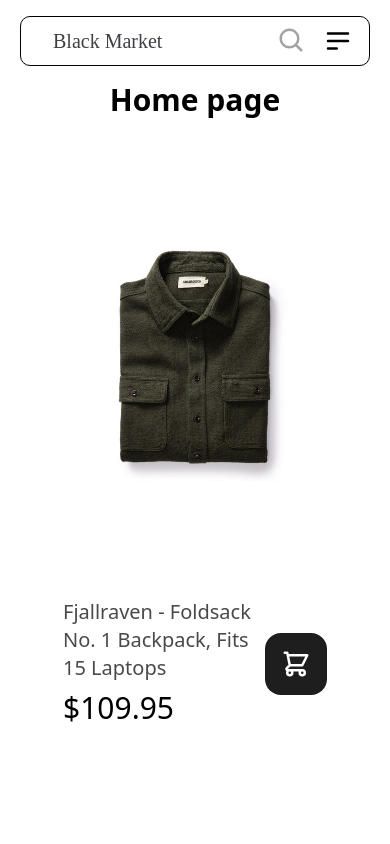
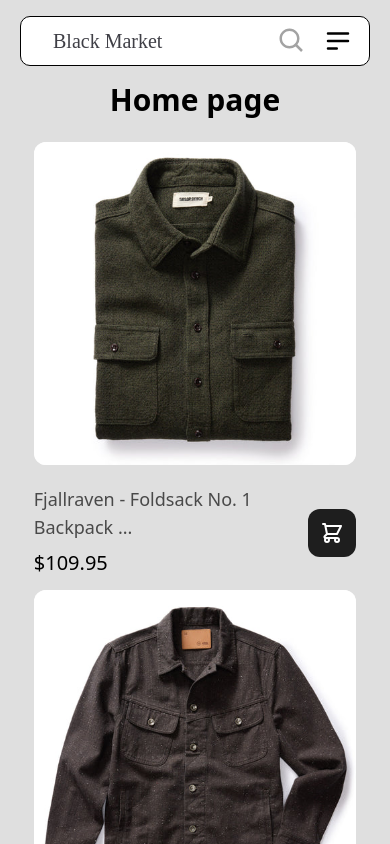
Before and after one commit to victorchrollo14/mernEcommerce, a React (Vite) app in the folder client/: page / in a window 390 px wide. Shown: the top 844 px of the page. Built offline with nearby package versions, Linux system fonts and the light colour scheme; a web font is replaced by a local one.

Commit message:
Updated Card Responsiveness for mobile

```diff
--- a/client/src/components/HomeProductCard.jsx
+++ b/client/src/components/HomeProductCard.jsx
@@ -2,7 +2,7 @@
 function HomeProductCard(props) {
 	const data = {
 		"id": 1,
-		"title": "Fjallraven - Foldsack No. 1 Backpack, Fits 15 Laptops",
+		"title": "Fjallraven - Foldsack No. 1 Backpack Fits 15 Laptops",
 		"price": 109.95,
 		"description": "Your perfect pack for everyday use and walks in the forest. Stash your laptop (up to 15 inches) in the padded sleeve, your everyday",
 		"category": "men's clothing",
@@ -12,17 +12,28 @@
 			"count": 120
 		}
 	}
+
+	function truncateText(text, maxLength) {
+		if (text.length <= maxLength) {
+			return text;
+		} else {
+			return text.substring(0, maxLength - 3) + '...';
+		}
+	}
+
+	const maxLength = 40;
+	const truncatedTitle = truncateText(data.title, maxLength);
 	return (
-		<div className="product-card w-[28rem] h-[37rem] rounded-lg m-6 flex flex-col">
+		<div className="product-card w-[26rem] h-[25rem] md:h-[37rem] md:w-[32rem] rounded-lg m-6 flex flex-col">
 			<div className="product-card-image-div w-full h-[30rem] flex bg-white rounded-xl">
-				<img className="product-card-image w-11/12 m-auto" src={props.image} alt="" />
+				<img className="product-card-image m-auto rounded-xl" src={props.image} alt="" />
 			</div>
 			<div className="product-card-info flex mt-4 justify-between">
 				<div className='w-4/5'>
-					<p className="product-card-title text-xl font-light  my-1 text-[#494949]">{data.title}</p>
-					<p className="product-card-price text-3xl my-2 font-medium">${data.price}</p>
+					<p className="product-card-title text-lg md:text-xl my-1 text-[#494949]">{truncatedTitle}</p>
+					<p className="product-card-price text-xl md:text-2xl my-2 font-medium">${data.price}</p>
 				</div>
-				<div className="product-addtocart-btn h-full flex text-3xl"> <div className='my-auto bg-[#1E1E1E] text-white rounded-2xl p-4'><HiOutlineShoppingCart /></div></div>
+				<div className="product-addtocart-btn h-full flex text-2xl"> <div className='my-auto bg-[#1E1E1E] text-white rounded-xl p-3'><HiOutlineShoppingCart /></div></div>
 			</div>
 		</div>
 	);
--- a/client/src/pages/home/Home.jsx
+++ b/client/src/pages/home/Home.jsx
@@ -17,11 +17,11 @@
 		{ image: img6 },
 	];
 	return (
-		<div className=" overflow-x-hidden">
+		<div className=" overflow-x-hidden w-full bg-[#DFDFDF]">
 			<NavBar />
 			<h1 className="text-center text-3xl font-semibold">Home page</h1>
-			<div className="home flex w-screen ">
-				<div className="home-product-cards w-4/5 mx-auto flex flex-wrap">
+			<div className="home flex w-screen justify-center">
+				<div className="home-product-cards w-[95%] flex flex-wrap">
 					{elements.map((element, index) => (
 						<ProductCard key={index} image={element.image} />
 					))}
```
